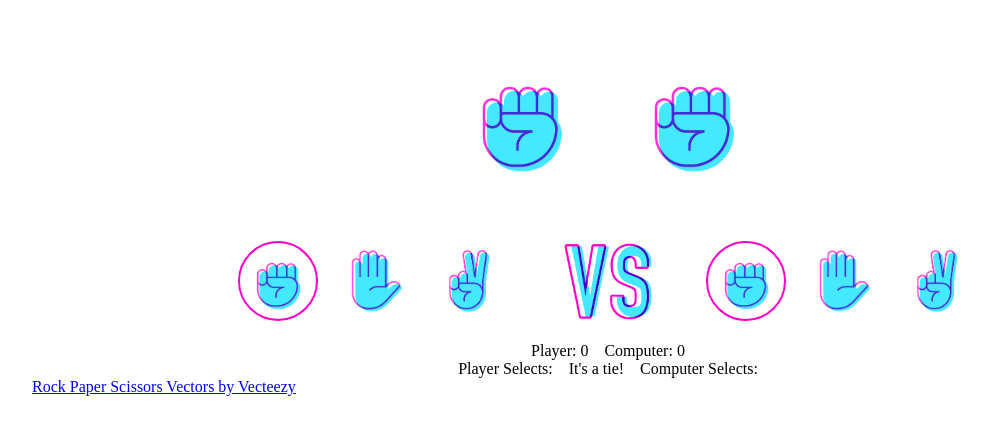
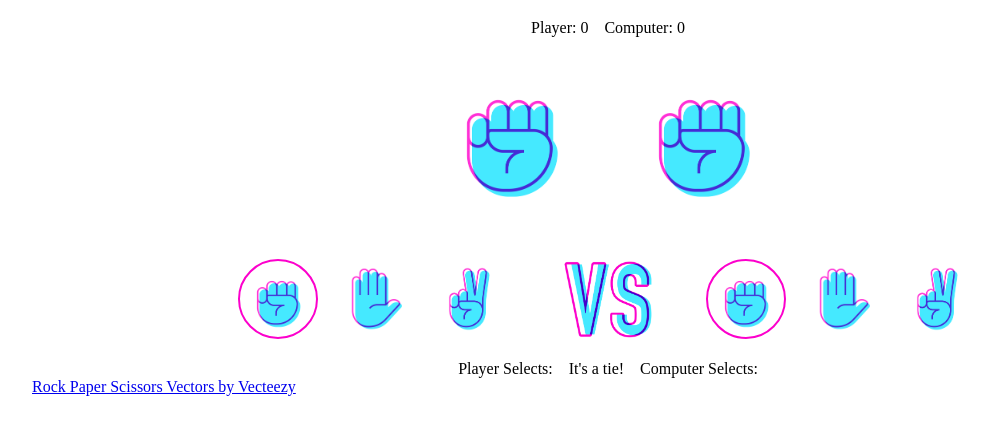
Before and after one commit to TomHergenreter/odin-rock-paper-scissors, a plain HTML site: page index.html in a window 1280 px wide. Both pictures are taken after a click on the button 310 px from the left and 342 px from the top of the page. Shown: the part 62-496 px from the top of the page, without its empty margins (32-1021 px from the left). Drawn offline with Linux system fonts and the light colour scheme.

Commit message:
Add end game ui, refactor css and js

```diff
--- a/index.html
+++ b/index.html
@@ -14,7 +14,13 @@
     </head>
     <body>
         <h1> Rock Paper Scissors</h1>
-        <div id="animation-container"></div>
+        <div id="scoreboard" class="flex-center">
+            <p id="user-score"></p>
+            <p id="computer-score"></p>
+        </div>
+        <div id="animation-container">
+            <h2>Make your selection to begin!</h2>
+        </div>
         <div class="flex-center">
             <div class="user-input flex-container">
                 <button class="initial-selection circle-icon rock" id="rock" alt="rock button"></button>
@@ -30,10 +36,7 @@
                 <p class="flex-center circle-icon scissors"></p>
             </div>
         </div>
-        <div class="score-board, flex-center">
-            <p class="user-score">Player: 0</p>
-            <p class="computer-score">Computer: 0</p>
-        </div>
+
         <div class="selection-board, flex-center">
             <p class="user-selection">Player Selects:</p>
             <p class="round-result"></p>
--- a/rock-paper-scissors.js
+++ b/rock-paper-scissors.js
@@ -7,7 +7,6 @@ let userWinCount = 0;
 let computerWinCount = 0;
 const buttons = document.querySelectorAll('button');
 buttons.forEach(button => button.addEventListener('click', getUserChoice));
-const messageContainer = document.querySelector('#message-container');
 const messageDisplay = document.createElement('p');
 
 //Get user selection and initialize round
@@ -43,15 +42,15 @@ function chooseWinner(userChoice, computerChoice){
         results = "You Lose!";
     }
     document.querySelector('.round-result').textContent = results;
-    updateUI(results, userChoice, computerChoice);
+
 
 }
 
 //Update score board
 function updateScoreBoard(){
-    let displayUserScore = document.querySelector('.user-score');
+    let displayUserScore = document.querySelector('#user-score');
     displayUserScore.textContent = `Player: ${userWinCount}`;
-    let displayComputerScore = document.querySelector('.computer-score');
+    let displayComputerScore = document.querySelector('#computer-score');
     displayComputerScore.textContent = `Computer: ${computerWinCount}`;
 }
 
@@ -60,7 +59,9 @@ function endGame(){
     let endMessage = '';
     userWinCount === 5 ? endMessage = 'You win!' : endMessage = 'You Lose!';
     messageDisplay.textContent = `${endMessage} Make new selection to play again!`;
-    messageContainer.appendChild(messageDisplay);
+    const scoreboard = document.querySelector('#animation-container');
+    scoreboard.replaceChildren();
+    scoreboard.appendChild(messageDisplay);
     userWinCount = 0;
     computerWinCount = 0;
 }
@@ -70,33 +71,34 @@ function playRound(userChoice){
     let computerChoice = getComputerChoice();
     chooseWinner(userChoice, computerChoice);
     updateScoreBoard();
+    updateUI(userChoice, computerChoice);
     if(userWinCount === 5 || computerWinCount === 5) endGame();
 }
 
 //---------------------------------------Animations and UI----------------------
 
 function displaySelections(userChoice, computerChoice){
+//empty animation-container div
+const animationContainer = document.getElementById('animation-container');
+animationContainer.replaceChildren();
 //remove flashing border click cues and last selection cue on user icons
 const userChoiceIcons = document.querySelectorAll('.initial-selection, .selected');
 userChoiceIcons.forEach(icon => icon.classList.remove('initial-selection','selected'));
-//add solid border to show selection
+//add solid border to show selections
 document.querySelector(`#${userChoice}`).classList.add('selected');
 document.querySelector(`.computer-input .${computerChoice}`).classList.add('selected');
+//create new element for user icon and set styles
+const userChoiceIcon = document.createElement('div');
+userChoiceIcon.classList.add('selection-icon', `${userChoice}`);
+//create new element for computer icon and set styles
+const computerChoiceIcon = document.createElement('div');
+computerChoiceIcon.classList.add('selection-icon', `${computerChoice}`);
+//append icons to animation container div
+animationContainer.append(userChoiceIcon, computerChoiceIcon);
 }
 
 
 
-function updateUI(winningChoice,userChoice, computerChoice) {
-    //empty animation-container div
-    const animationContainer = document.getElementById('animation-container');
-    animationContainer.replaceChildren();
-    //create new element for user icon and set styles
-    const userChoiceIcon = document.createElement('div');
-    userChoiceIcon.classList.add('selection-icon', `${userChoice}`);
-    //create new element for computer icon and set styles
-    const computerChoiceIcon = document.createElement('div');
-    computerChoiceIcon.classList.add('selection-icon', `${computerChoice}`);
-    //append icons to animation container div
-    animationContainer.append(userChoiceIcon, computerChoiceIcon);
+function updateUI(userChoice, computerChoice) {
     displaySelections(userChoice, computerChoice);
 }
--- a/styles.css
+++ b/styles.css
@@ -22,6 +22,7 @@ p {
 }
 
 button {
+    display: block;
     border: none;
     background-color: #fff;
 }
@@ -33,10 +34,9 @@ h1 {
 
 .circle-icon {
     display: block;
-    width: 5rem;
-    height: 5rem;
+    min-width: 5rem;
+    min-height: 5rem;
     border-radius: 50%;
-    overflow: hidden;
 }
 
 .initial-selection.circle-icon {
@@ -83,20 +83,18 @@ h1 {
 }
 
 .selection-icon {
-    width: 140px;
-    height: 140px;
+    width: 160px;
+    height: 160px;
     padding: 30px;
     border-radius: 50%;
-    animation: fadeInAnimation ease 1.5s;
-    animation-iteration-count: 1;
-    animation-fill-mode: forwards;
+    animation: fadeInAnimation ease 1s;
 }
 
 
 @keyframes fadeInAnimation {
     0% {
         opacity: 0;
-        margin: 0px 30px;
+        margin: 0px 100px;
     }
     100% {
         opacity: 1;
```
